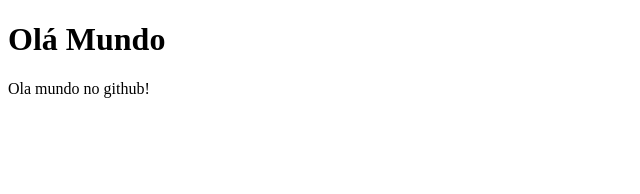
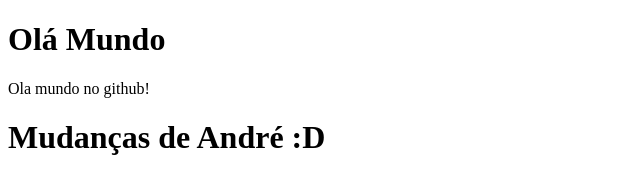
Before and after one commit to aldaypinheiro2/aulanuvem1, a plain HTML site: page index.html in a window 1280 px wide. Shown: the whole page, without its empty margins (0-640 px from the left). Drawn offline with Linux system fonts and the light colour scheme.

Commit message:
Added <h1> in index.html

```diff
--- a/index.html
+++ b/index.html
@@ -6,5 +6,6 @@
 <body>
 <h1>Olá Mundo</h1>
 <p>Ola mundo no github!</p>
+<h1>Mudanças de André :D</h1>
 </body>
 </html>
```
